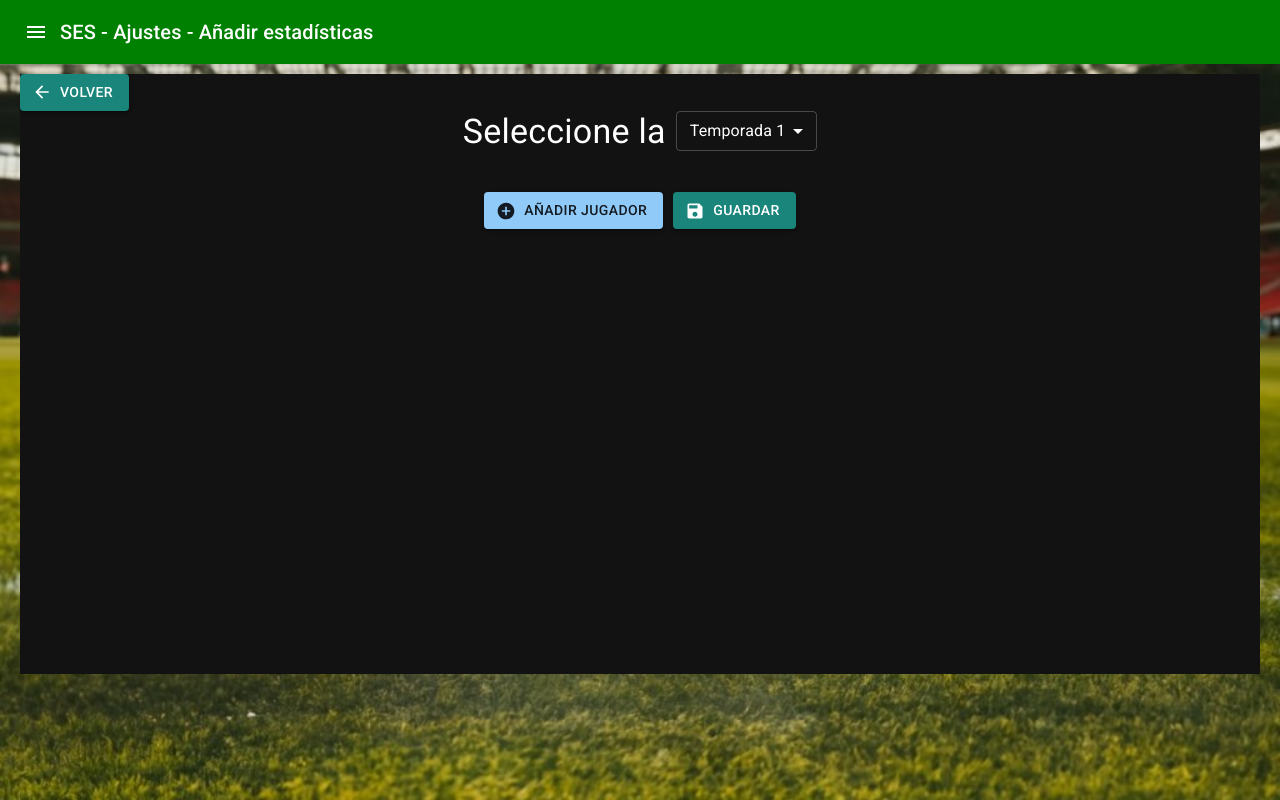
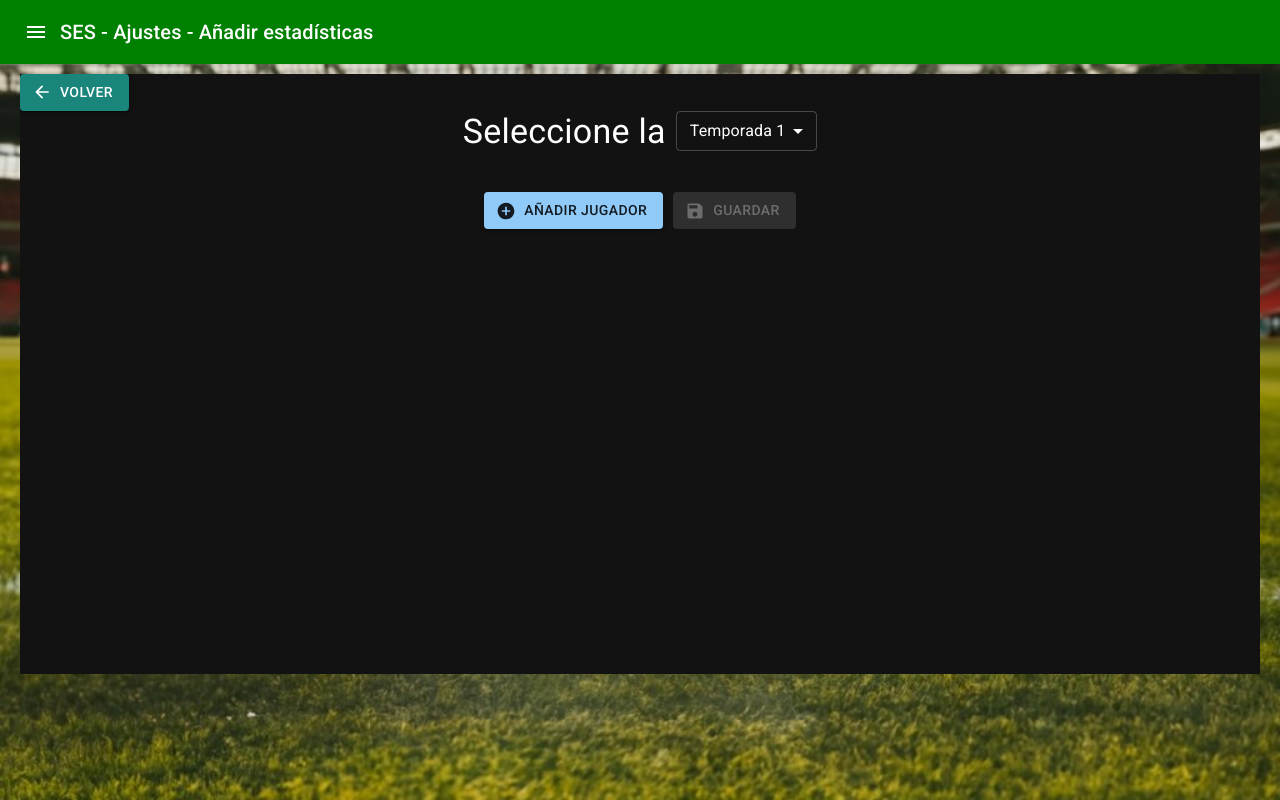
Before and after one commit to SergioSejo/SES, a Next.js app: page /settings/addStatistic in a window 1280 px wide. Built offline with nearby package versions, Linux system fonts and the light colour scheme.

Commit message:
save match/statistic disabled

```diff
--- a/pages/settings/addMatch.tsx
+++ b/pages/settings/addMatch.tsx
@@ -118,7 +118,7 @@ const AddMatchPage: NextPage = () => {
             </Box>
           </Box>
           <Box sx={{marginTop:'10px', textAlign:'center'}}>
-            <Button onClick={ save } variant="contained" color='secondary' startIcon={<SaveIcon />}>Guardar</Button>
+            <Button onClick={ save } disabled variant="contained" color='secondary' startIcon={<SaveIcon />}>Guardar</Button>
           </Box>
         </Box>
     </Layout>
--- a/pages/settings/addStatistic.tsx
+++ b/pages/settings/addStatistic.tsx
@@ -131,7 +131,7 @@ const AddStatisticPage: NextPage = () => {
           </Box>
           <Box sx={{marginTop:'10px', textAlign:'center'}}>
             <Button sx={{marginRight:'10px'}} onClick={ handleAddSingle } variant="contained" color='primary' startIcon={<AddCircleIcon />}>Añadir jugador</Button>
-            <Button onClick={ save } variant="contained" color='secondary' startIcon={<SaveIcon />}>Guardar</Button>
+            <Button onClick={ save } disabled variant="contained" color='secondary' startIcon={<SaveIcon />}>Guardar</Button>
           </Box>
         </Box>
     </Layout>
```
